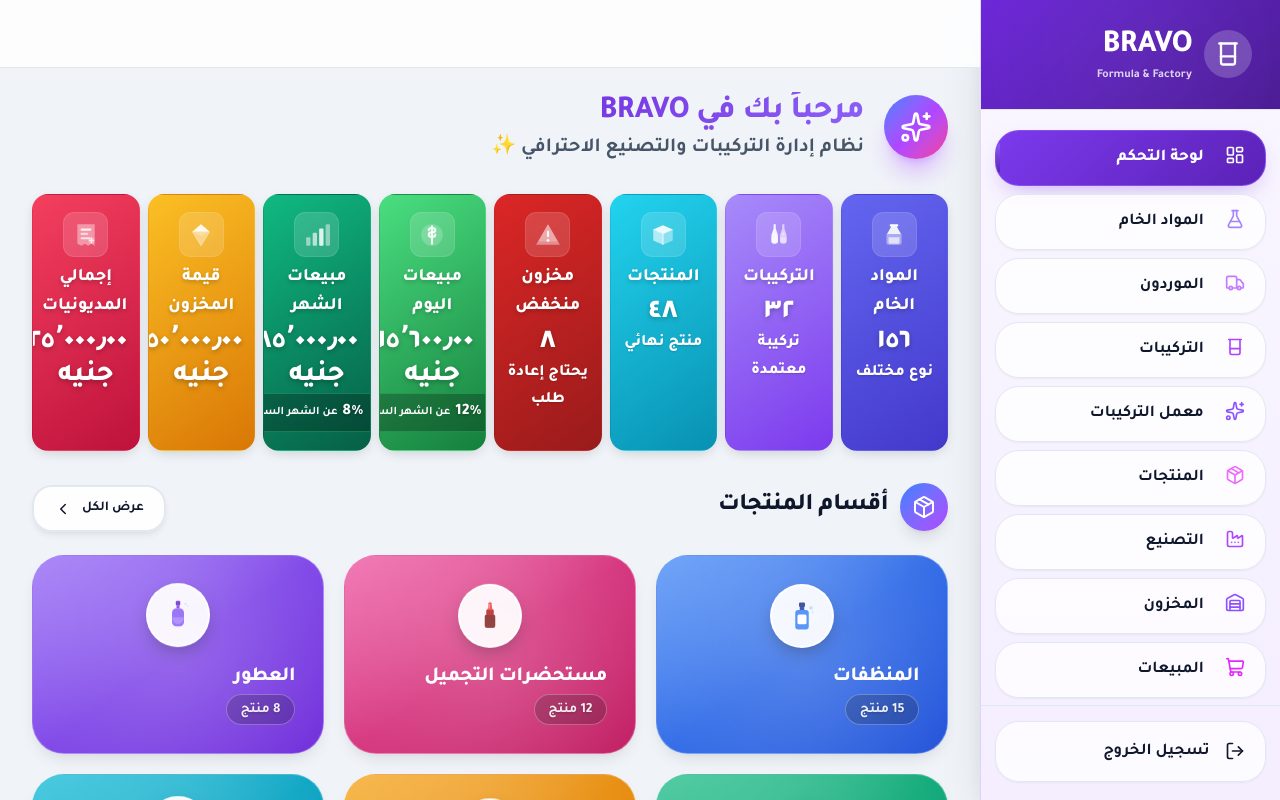
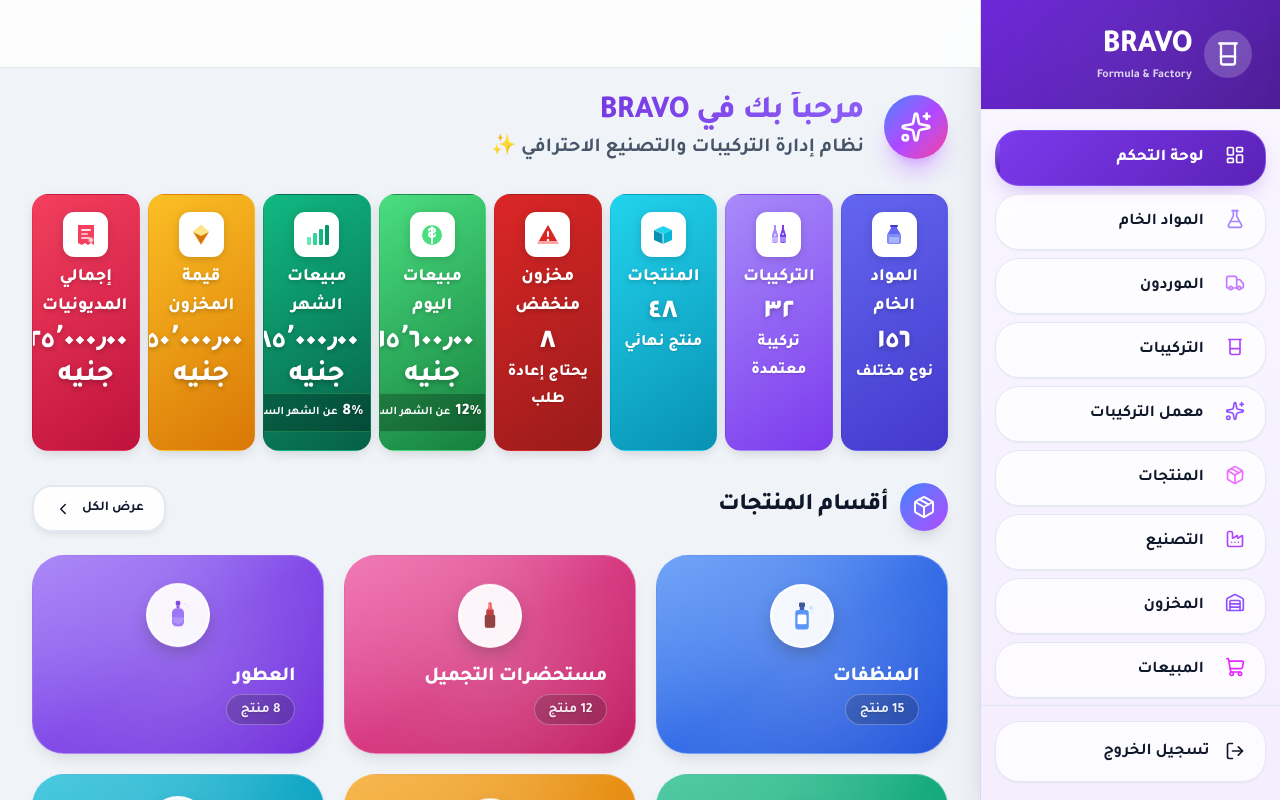
Before and after one commit to fantazia1110-design/BRAVO-new-sestym-, a Next.js app: page / in a window 1280 px wide. Shown: the top 800 px of the page. Built offline with nearby package versions, Linux system fonts and the light colour scheme.

Commit message:
أيقونات ملونة وحقيقية على خلفية بيضاء - كل أيقونة بلون قسمها بدون حواف سوداء
Co-authored-by: arena-agent <297053741+arena-agent@users.noreply.github.com>

```diff
--- a/src/app/page.tsx
+++ b/src/app/page.tsx
@@ -123,11 +123,11 @@ export default function DashboardPage() {
           value={formatNumber(stats.rawMaterials, 0)}
           subtitle="نوع مختلف"
           icon={(
-            <svg width="26" height="26" viewBox="0 0 24 24" fill="none">
-              <path d="M9 3h6v2l3.5 6H5.5L9 5V3z" fill="white" fillOpacity="0.9"/>
-              <path d="M5 11h14v8a2 2 0 01-2 2H7a2 2 0 01-2-2v-8z" fill="white" fillOpacity="0.4"/>
-              <path d="M7 14h10v5a1 1 0 01-1 1H8a1 1 0 01-1-1v-5z" fill="white" fillOpacity="0.65"/>
-              <rect x="8" y="2" width="8" height="2" rx="1" fill="white"/>
+            <svg width="24" height="24" viewBox="0 0 24 24" fill="none">
+              <path d="M9 3h6v2l3.5 6H5.5L9 5V3z" fill="#6366f1"/>
+              <path d="M5 11h14v8a2 2 0 01-2 2H7a2 2 0 01-2-2v-8z" fill="#818cf8"/>
+              <path d="M7 14h10v5a1 1 0 01-1 1H8a1 1 0 01-1-1v-5z" fill="#a5b4fc"/>
+              <rect x="8" y="2" width="8" height="2" rx="1" fill="#4338ca"/>
             </svg>
           )}
           delay={1}
@@ -139,13 +139,13 @@ export default function DashboardPage() {
           value={formatNumber(stats.formulas, 0)}
           subtitle="تركيبة معتمدة"
           icon={(
-            <svg width="26" height="26" viewBox="0 0 24 24" fill="none">
-              <path d="M7 2h2v4l2 6v6a2 2 0 01-2 2H7a2 2 0 01-2-2v-6l2-6V2z" fill="white" fillOpacity="0.9"/>
-              <path d="M5 14h6v4a1 1 0 01-1 1H6a1 1 0 01-1-1v-4z" fill="white" fillOpacity="0.5"/>
-              <circle cx="8" cy="12" r="1.2" fill="white" fillOpacity="0.4"/>
-              <path d="M15 2h2v4l2 6v6a2 2 0 01-2 2h-2a2 2 0 01-2-2v-6l2-6V2z" fill="white" fillOpacity="0.6"/>
-              <path d="M13 14h6v4a1 1 0 01-1 1h-4a1 1 0 01-1-1v-4z" fill="white" fillOpacity="0.35"/>
-              <circle cx="16" cy="11" r="1.2" fill="white" fillOpacity="0.35"/>
+            <svg width="24" height="24" viewBox="0 0 24 24" fill="none">
+              <path d="M7 2h2v4l2 6v6a2 2 0 01-2 2H7a2 2 0 01-2-2v-6l2-6V2z" fill="#a78bfa"/>
+              <path d="M5 14h6v4a1 1 0 01-1 1H6a1 1 0 01-1-1v-4z" fill="#c4b5fd"/>
+              <circle cx="8" cy="12" r="1.2" fill="#ddd6fe"/>
+              <path d="M15 2h2v4l2 6v6a2 2 0 01-2 2h-2a2 2 0 01-2-2v-6l2-6V2z" fill="#7c3aed"/>
+              <path d="M13 14h6v4a1 1 0 01-1 1h-4a1 1 0 01-1-1v-4z" fill="#a78bfa"/>
+              <circle cx="16" cy="11" r="1.2" fill="#c4b5fd"/>
             </svg>
           )}
           delay={2}
@@ -157,13 +157,12 @@ export default function DashboardPage() {
           value={formatNumber(stats.products, 0)}
           subtitle="منتج نهائي"
           icon={(
-            <svg width="26" height="26" viewBox="0 0 24 24" fill="none">
-              <path d="M12 3L3 7l9 4 9-4-9-4z" fill="white" fillOpacity="0.9"/>
-              <path d="M3 7l9 4v10l-9-4V7z" fill="white" fillOpacity="0.6"/>
-              <path d="M12 11l9-4v10l-9 4V11z" fill="white" fillOpacity="0.4"/>
-              <path d="M12 11v10" stroke="white" strokeOpacity="0.5" strokeWidth="1.5"/>
-              <path d="M3 7l9 4" stroke="white" strokeOpacity="0.3" strokeWidth="1"/>
-              <path d="M21 7l-9 4" stroke="white" strokeOpacity="0.3" strokeWidth="1"/>
+            <svg width="24" height="24" viewBox="0 0 24 24" fill="none">
+              <path d="M12 3L3 7l9 4 9-4-9-4z" fill="#22d3ee"/>
+              <path d="M3 7l9 4v10l-9-4V7z" fill="#0891b2"/>
+              <path d="M12 11l9-4v10l-9 4V11z" fill="#06b6d4"/>
+              <path d="M12 11v10" stroke="white" strokeOpacity="0.6" strokeWidth="1.5"/>
+              <path d="M12 3L3 7l9 4" stroke="white" strokeOpacity="0.3" strokeWidth="1"/>
             </svg>
           )}
           delay={3}
@@ -175,11 +174,11 @@ export default function DashboardPage() {
           value={formatNumber(stats.lowStockItems, 0)}
           subtitle="يحتاج إعادة طلب"
           icon={(
-            <svg width="26" height="26" viewBox="0 0 24 24" fill="none">
-              <path d="M12 2L1 21h22L12 2z" fill="white" fillOpacity="0.4"/>
-              <path d="M12 2L3 18h18L12 2z" fill="white" fillOpacity="0.25"/>
-              <rect x="11" y="8" width="2" height="6" rx="1" fill="white" fillOpacity="0.9"/>
-              <circle cx="12" cy="17" r="1.3" fill="white" fillOpacity="0.9"/>
+            <svg width="24" height="24" viewBox="0 0 24 24" fill="none">
+              <path d="M12 2L1 21h22L12 2z" fill="#fca5a5"/>
+              <path d="M12 2L3 18h18L12 2z" fill="#dc2626"/>
+              <rect x="11" y="8" width="2" height="6" rx="1" fill="white"/>
+              <circle cx="12" cy="17" r="1.3" fill="white"/>
             </svg>
           )}
           delay={4}
@@ -190,10 +189,10 @@ export default function DashboardPage() {
           title="مبيعات اليوم"
           value={formatCurrency(stats.todaySales)}
           icon={(
-            <svg width="26" height="26" viewBox="0 0 24 24" fill="none">
-              <circle cx="12" cy="12" r="10" fill="white" fillOpacity="0.2"/>
-              <path d="M12 4v16" stroke="white" strokeOpacity="0.9" strokeWidth="2" strokeLinecap="round"/>
-              <path d="M9 7.5c0-1.2 1.3-2 3-2s3 .8 3 2-1.3 2-3 2-3 1-3 2.2 1.3 2 3 2 3-.8 3-2" stroke="white" strokeOpacity="0.9" strokeWidth="2" strokeLinecap="round"/>
+            <svg width="24" height="24" viewBox="0 0 24 24" fill="none">
+              <circle cx="12" cy="12" r="10" fill="#4ade80"/>
+              <path d="M12 4v16" stroke="white" strokeWidth="2" strokeLinecap="round"/>
+              <path d="M9 7.5c0-1.2 1.3-2 3-2s3 .8 3 2-1.3 2-3 2-3 1-3 2.2 1.3 2 3 2 3-.8 3-2" stroke="white" strokeWidth="2" strokeLinecap="round"/>
             </svg>
           )}
           trend={{ value: 12, isPositive: true }}
@@ -205,11 +204,11 @@ export default function DashboardPage() {
           title="مبيعات الشهر"
           value={formatCurrency(stats.monthSales)}
           icon={(
-            <svg width="26" height="26" viewBox="0 0 24 24" fill="none">
-              <rect x="2" y="14" width="4" height="8" rx="1" fill="white" fillOpacity="0.5"/>
-              <rect x="8" y="10" width="4" height="12" rx="1" fill="white" fillOpacity="0.65"/>
-              <rect x="14" y="6" width="4" height="16" rx="1" fill="white" fillOpacity="0.85"/>
-              <rect x="20" y="2" width="4" height="20" rx="1" fill="white" fillOpacity="0.45"/>
+            <svg width="24" height="24" viewBox="0 0 24 24" fill="none">
+              <rect x="2" y="14" width="4" height="8" rx="1" fill="#6ee7b7"/>
+              <rect x="8" y="10" width="4" height="12" rx="1" fill="#34d399"/>
+              <rect x="14" y="6" width="4" height="16" rx="1" fill="#10b981"/>
+              <rect x="20" y="2" width="4" height="20" rx="1" fill="#059669"/>
             </svg>
           )}
           trend={{ value: 8, isPositive: true }}
@@ -221,12 +220,12 @@ export default function DashboardPage() {
           title="قيمة المخزون"
           value={formatCurrency(stats.inventoryValue)}
           icon={(
-            <svg width="26" height="26" viewBox="0 0 24 24" fill="none">
-              <path d="M12 2L4 9h16L12 2z" fill="white" fillOpacity="0.9"/>
-              <path d="M4 9l8 13 8-13H4z" fill="white" fillOpacity="0.4"/>
-              <path d="M12 2L4 9l8 4 8-4L12 2z" fill="white" fillOpacity="0.2"/>
-              <path d="M4 9l8 13" stroke="white" strokeOpacity="0.3" strokeWidth="1"/>
-              <path d="M20 9l-8 13" stroke="white" strokeOpacity="0.3" strokeWidth="1"/>
+            <svg width="24" height="24" viewBox="0 0 24 24" fill="none">
+              <path d="M12 2L4 9h16L12 2z" fill="#fbbf24"/>
+              <path d="M4 9l8 13 8-13H4z" fill="#d97706"/>
+              <path d="M12 2L4 9l8 4 8-4L12 2z" fill="#fde68a"/>
+              <path d="M4 9l8 13" stroke="white" strokeOpacity="0.4" strokeWidth="1"/>
+              <path d="M20 9l-8 13" stroke="white" strokeOpacity="0.4" strokeWidth="1"/>
             </svg>
           )}
           delay={7}
@@ -237,13 +236,13 @@ export default function DashboardPage() {
           title="إجمالي المديونيات"
           value={formatCurrency(stats.totalDebts)}
           icon={(
-            <svg width="26" height="26" viewBox="0 0 24 24" fill="none">
-              <path d="M4 2h16v20l-3-2-3 2-3-2-3 2-4-2V2z" fill="white" fillOpacity="0.4"/>
+            <svg width="24" height="24" viewBox="0 0 24 24" fill="none">
+              <path d="M4 2h16v20l-3-2-3 2-3-2-3 2-4-2V2z" fill="#f43f5e"/>
               <rect x="7" y="6" width="10" height="2" rx="1" fill="white" fillOpacity="0.85"/>
               <rect x="7" y="10" width="7" height="2" rx="1" fill="white" fillOpacity="0.6"/>
               <rect x="7" y="14" width="9" height="2" rx="1" fill="white" fillOpacity="0.7"/>
               <circle cx="17" cy="17" r="3" fill="white" fillOpacity="0.3"/>
-              <path d="M17 15v4M15.5 17h3" stroke="white" strokeOpacity="0.8" strokeWidth="1.2" strokeLinecap="round"/>
+              <path d="M17 15v4M15.5 17h3" stroke="white" strokeOpacity="0.9" strokeWidth="1.2" strokeLinecap="round"/>
             </svg>
           )}
           delay={8}
--- a/src/components/ui/StatCard.tsx
+++ b/src/components/ui/StatCard.tsx
@@ -108,13 +108,12 @@ export default function StatCard({
       {/* الأيقونة */}
       <div style={{
         width: '2.8rem', height: '2.8rem', margin: '0 auto 0.35rem',
-        borderRadius: '0.7rem', background: 'rgba(255,255,255,0.15)',
+        borderRadius: '0.7rem', background: 'white',
         display: 'flex', alignItems: 'center', justifyContent: 'center',
         position: 'relative', zIndex: 2,
         transition: 'transform 0.35s ease',
         transform: hovered ? 'scale(1.15) rotate(8deg)' : 'scale(1) rotate(0deg)',
-        border: '1px solid rgba(255,255,255,0.1)',
-        backdropFilter: 'blur(4px)',
+        boxShadow: '0 2px 8px rgba(0,0,0,0.15)',
       }}>
         {icon}
       </div>
```
